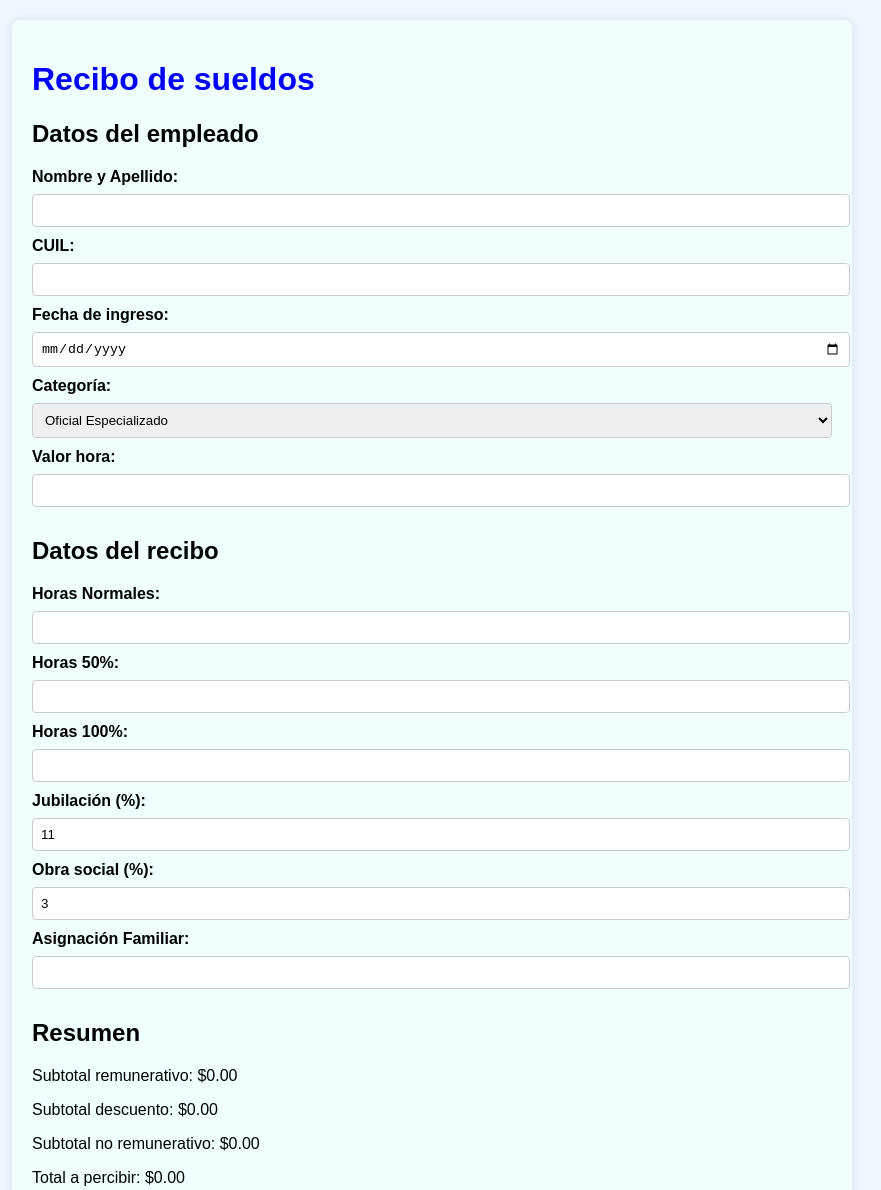
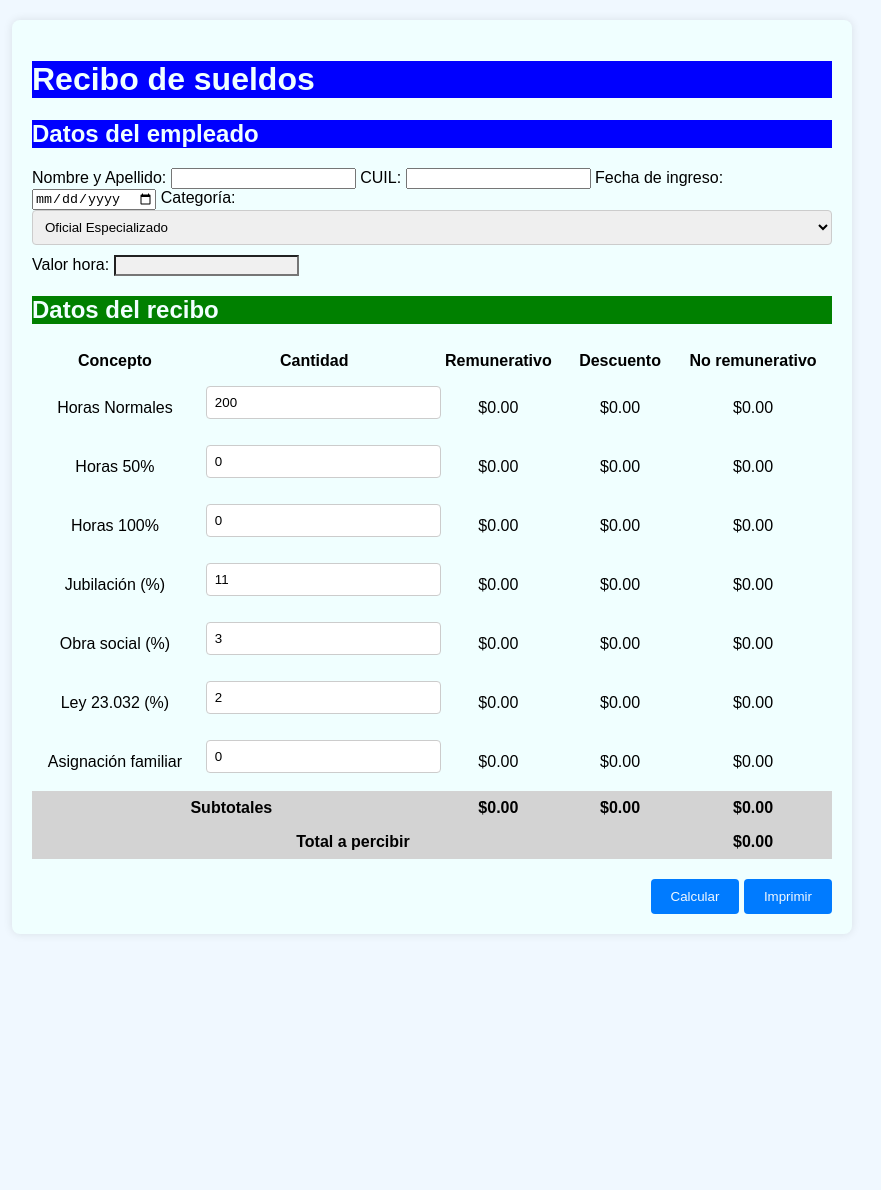
Before and after one commit to santiago1cainelli/remuneraciones, a plain HTML site: page index.html in a window 1280 px wide. Shown: the top 1190 px of the page, without its empty margins (208-1089 px from the left). After the commit the page ends 954 px from the top, so only its background shows below. Drawn offline with Linux system fonts and the light colour scheme.

Commit message:
Add files via upload

```diff
--- a/estilos.css
+++ b/estilos.css
@@ -1,11 +1,11 @@
-body{
+body {
     font-family: Arial, Helvetica, sans-serif;
     background-color: aliceblue;
     margin: 0;
     padding: 20px;
 }
 
-.container{
+.container {
     max-width: 800px;
     margin: 0 auto;
     padding: 20px;
@@ -14,29 +14,51 @@ body{
     box-shadow: 0 0 10px rgba(0, 0, 0, 0.1);
 }
 
-h1,h3{
-    color: blue;
+h1{
+    background-color: blue;
+    color: azure;
 }
 
-.section{
+h2{
+    color:azure;
+    background-color: green;
+}
+
+.first{
+    background-color: blue;
+    color: azure;
+}
+
+.section {
     margin-bottom: 20px;
 }
 
-label{
-    display: block;
-    margin-bottom: 8px;
+table {
+    width: 100%;
+    border-collapse: collapse;
+}
+
+table, th, td {
+    border: none
+}
+
+th, td {
+    padding: 8px;
+    text-align: center;
+}
+
+
+tfoot td {
+    background-color: #d3d3d3;
     font-weight: bold;
 }
 
-input,select{
-    width: 100%;
-    padding: 8px;
-    margin-bottom: 10px;
-    border: 1px solid #ccc;
-    border-radius: 4px;
+.buttons {
+    margin-top: 20px;
+    text-align: right;
 }
 
-button{
+button {
     background-color: #007bff;
     color: aliceblue;
     padding: 10px 20px;
@@ -45,6 +67,18 @@ button{
     cursor: pointer;
 }
 
-button:hover{
+button:hover {
     background-color: #0056b3;
 }
+
+input[type="number"], select {
+    width: 100%;
+    padding: 8px;
+    margin-bottom: 10px;
+    border: 1px solid #ccc;
+    border-radius: 4px;
+}
+
+input[readonly] {
+    background-color: #f0f0f0;
+}
--- a/index.html
+++ b/index.html
@@ -10,7 +10,7 @@
     <div class="container">
         <h1>Recibo de sueldos</h1>
         <div class="section">
-            <h2>Datos del empleado</h2>
+            <h2 class="first">Datos del empleado</h2>
             <form id="employeeForm">
                 <label for="name">Nombre y Apellido:</label>
                 <input type="text" id="name" name="name">
@@ -35,34 +35,86 @@
         </div>
         <div class="section">
             <h2>Datos del recibo</h2>
-            <form id="salaryForm">
-                <label for="normalHours">Horas Normales:</label>
-                <input type="number" id="normalHours" name="normalHours">
+            <table id="salaryTable">
+                <thead>
+                    <tr>
+                        <th>Concepto</th>
+                        <th>Cantidad</th>
+                        <th>Remunerativo</th>
+                        <th>Descuento</th>
+                        <th>No remunerativo</th>
+                    </tr>
+                </thead>
+                <tbody>
+                    <tr>
+                        <td>Horas Normales</td>
+                        <td><input type="number" id="normalHours" name="normalHours" value="200"></td>
+                        <td id="normalPay">$0.00</td>
+                        <td>$0.00</td>
+                        <td>$0.00</td>
+                    </tr>
+                    <tr>
+                        <td>Horas 50%</td>
+                        <td><input type="number" id="extraHours50" name="extraHours50" value="0"></td>
+                        <td id="extraPay50">$0.00</td>
+                        <td>$0.00</td>
+                        <td>$0.00</td>
+                    </tr>
+                    <tr>
+                        <td>Horas 100%</td>
+                        <td><input type="number" id="extraHours100" name="extraHours100" value="0"></td>
+                        <td id="extraPay100">$0.00</td>
+                        <td>$0.00</td>
+                        <td>$0.00</td>
+                    </tr>
+                    <tr>
+                        <td>Jubilación (%)</td>
+                        <td><input type="number" id="pension" name="pension" value="11"></td>
+                        <td>$0.00</td>
+                        <td id="pensionRate">$0.00</td>
+                        <td>$0.00</td>
+                    </tr>
+                    <tr>
+                        <td>Obra social (%)</td>
+                        <td><input type="number" id="socialSecurity" name="socialSecurity" value="3"></td>
+                        <td>$0.00</td>
+                        <td id="socialSecurityRate">$0.00</td>
+                        <td>$0.00</td>
+                    </tr>
+                    <tr>
+                        <td>Ley 23.032 (%)</td>
+                        <td><input type="number" id="law23032" name="law23032" value="2"></td>
+                        <td>$0.00</td>
+                        <td id="law23032Rate">$0.00</td>
+                        <td>$0.00</td>
+                    </tr>
+                    <tr>
+                        <td>Asignación familiar</td>
+                        <td><input type="number" id="familyAssignment" name="familyAssignment" value="0"></td>
+                        <td>$0.00</td>
+                        <td>$0.00</td>
+                        <td id="familyAss">$0.00</td>
+                    </tr>
+                </tbody>
+                <tfoot>
+                    <tr>
+                        <td colspan="2">Subtotales</td>
+                        <td id="subtotalRemunerative">$0.00</td>
+                        <td id="subtotalDiscount">$0.00</td>
+                        <td id="subtotalNoRemunerative">$0.00</td>
+                    </tr>
+                    <tr>
+                        <td colspan="4">Total a percibir</td>
+                        <td id="totalToReceive">$0.00</td>
+                    </tr>
+                </tfoot>
+            </table>
 
-                <label for="extraHours50">Horas 50%:</label>
-                <input type="number" id="extraHours50" name="extraHours50">
-
-                <label for="extraHours100">Horas 100%:</label>
-                <input type="number" id="extraHours100" name="extraHours100">
-
-                <label for="pension">Jubilación (%):</label>
-                <input type="number" id="pension" name="pension" value="11">
-
-                <label for="socialSecurity">Obra social (%):</label>
-                <input type="number" id="socialSecurity" name="socialSecurity" value="3">
-
-                <label for="familyAssignment">Asignación Familiar:</label>
-                <input type="number" id="familyAssignment" name="familyAssignment">
-            </form>
         </div>
-        <div class="section">
-            <h2>Resumen</h2>
-            <p>Subtotal remunerativo: <span id="subtotalRemunerative">$0.00</span></p>
-            <p>Subtotal descuento: <span id="subtotalDiscount">$0.00</span></p>
-            <p>Subtotal no remunerativo: <span id="subtotalNoRemunerative">$0.00</span></p>
-            <p>Total a percibir: <span id="totalToReceive">$0.00</span></p>
+        <div class="buttons">
+            <button type="button" onclick="calculateSalary()">Calcular</button>
+            <button onclick="window.print()">Imprimir</button>
         </div>
-        <button onclick="calculateSalary()">Calcular</button>
     </div>
     <script src="ejercicio1.js"></script>
 </body>
```
Also changed, not shown: ejercicio1.js (+59 -17 lines).
